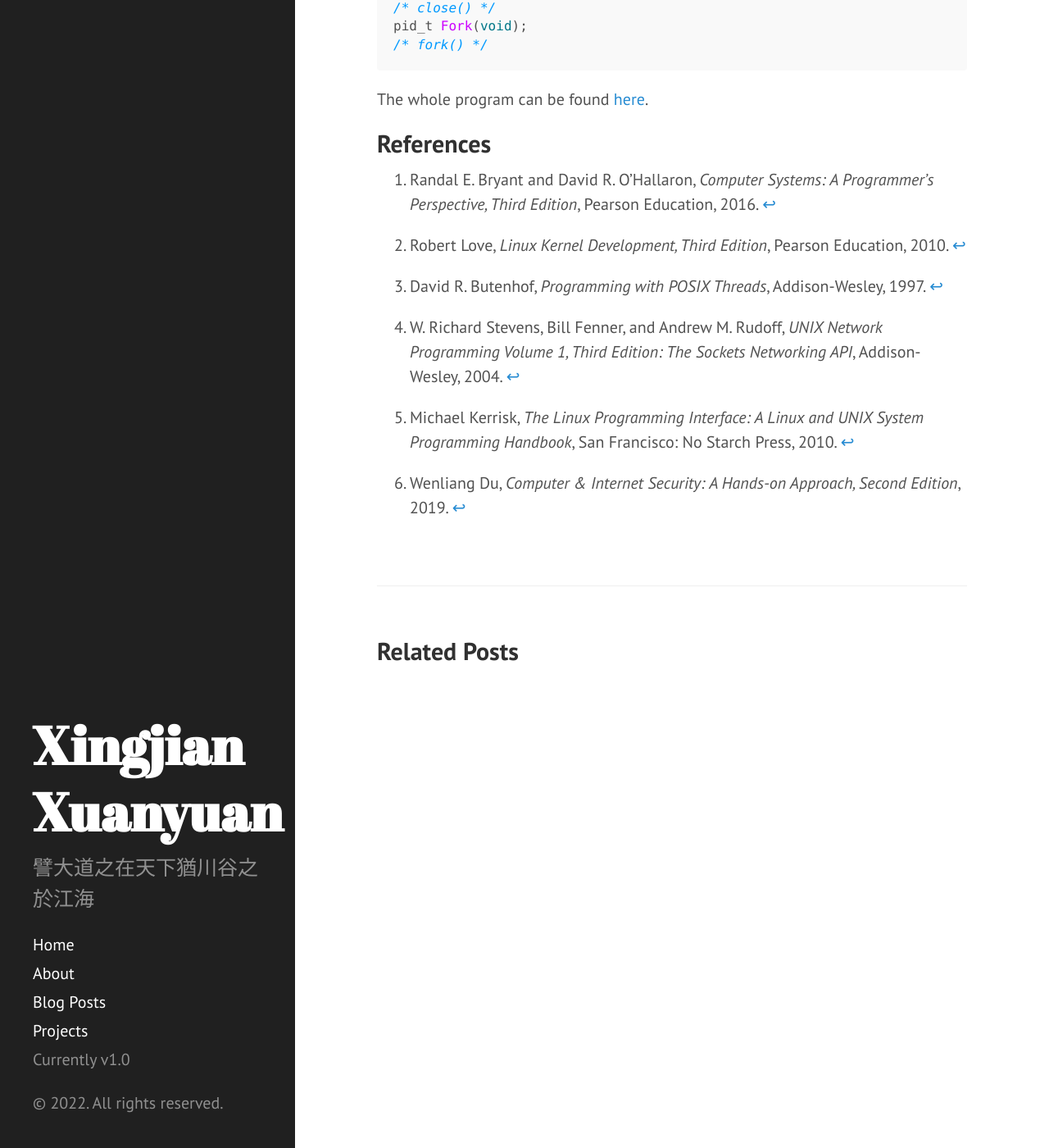
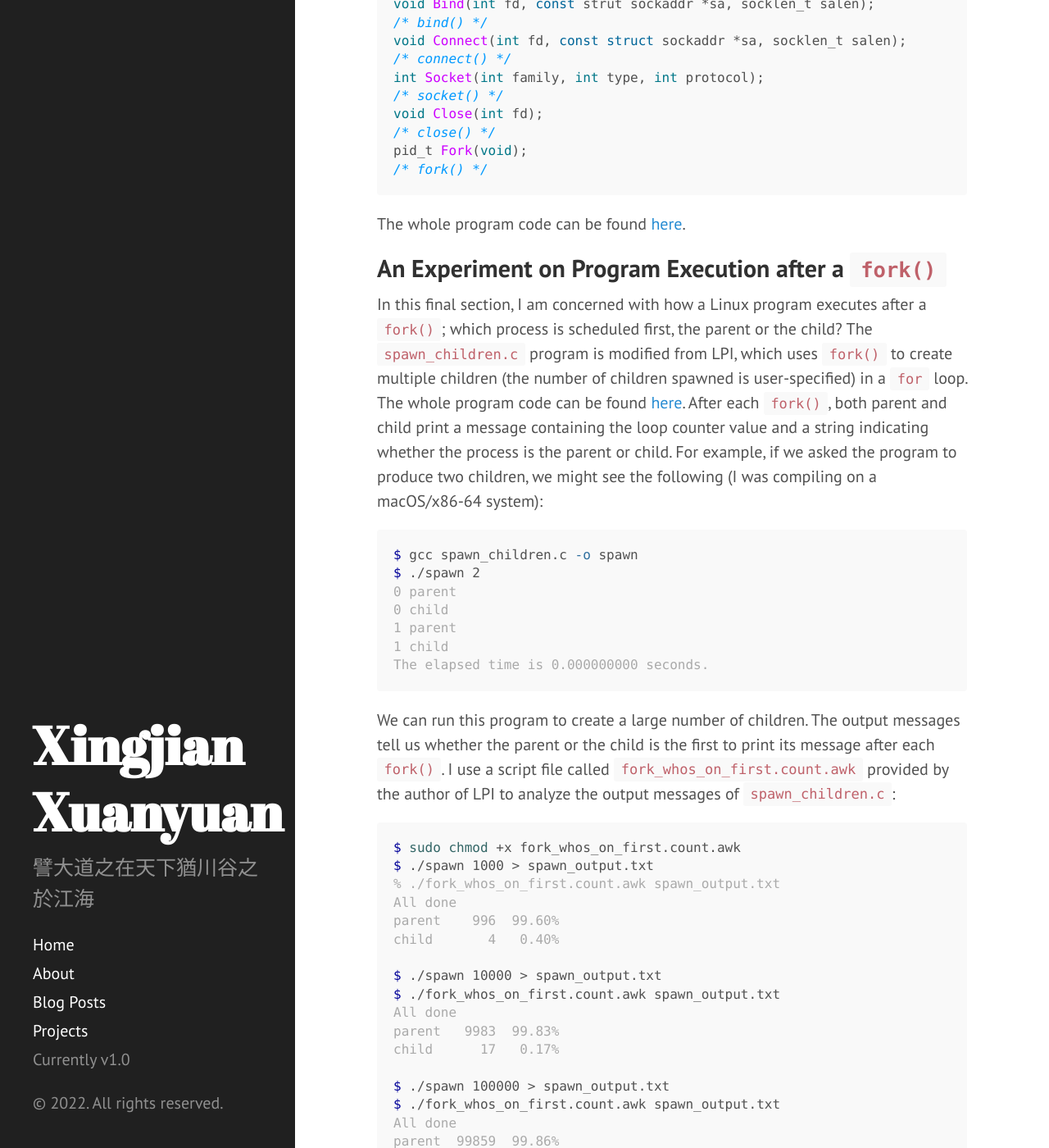
Before and after one commit to XingjianXuanyuan/XingjianXuanyuan.github.io, a Jekyll site: the page built from _posts/2021-12-25-fork-execve.md, in a window 1280 px wide and 1400 px high, scrolled down 10606 px. Shown: the whole window at 82% size. Built offline with Jekyll 4.4.1, drawn with Linux system fonts in a browser that asks for light colours; formulas are drawn with MathJax 3; some of the changed text lies outside the part shown.

Commit message:
add experiment

````diff
--- a/_posts/2021-12-25-fork-execve.md
+++ b/_posts/2021-12-25-fork-execve.md
@@ -121,6 +121,10 @@ SYSCALL_DEFINE0(fork)
 ```
 
 Here, <code>SYSCALL_DEFINE0()</code> is simply a macro that defines a system call with no parameters (hence the 0).
+
+<p style="color:gray; font-size:80%;">
+The <code>clone()</code> system call is similar to <code>fork()</code> except that more arguments are specified by the user to gain more control over what pieces of execution context are shared between the calling process and the child process.
+</p>
 
 ### execve()
 
@@ -320,7 +324,46 @@ void Close(int fd);													/* close() */
 pid_t Fork(void);													/* fork() */
 ```
 
-The whole program can be found [here](https://github.com/XingjianXuanyuan/CSE422S-OperatingSystemsOrganization/blob/main/Src/Studio16/unp_server.c).
+The whole program code can be found [here](https://github.com/XingjianXuanyuan/CSE422S-OperatingSystemsOrganization/blob/main/Src/Studio16/unp_server.c).
+
+## An Experiment on Program Execution after a <code>fork()</code>
+
+In this final section, I am concerned with how a Linux program executes after a <code>fork()</code>; which process is scheduled first, the parent or the child? The <code>spawn_children.c</code> program is modified from LPI, which uses <code>fork()</code> to create multiple children (the number of children spawned is user-specified) in a <code>for</code> loop. The whole program code can be found [here](https://github.com/XingjianXuanyuan/CSE422S-OperatingSystemsOrganization/blob/main/Src/Studio8/spawn_children.c). After each <code>fork()</code>, both parent and child print a message containing the loop counter value and a string indicating whether the process is the parent or child. For example, if we asked the program to produce two children, we might see the following (I was compiling on a macOS/x86-64 system):
+
+```console
+$ gcc spawn_children.c -o spawn
+$ ./spawn 2
+0 parent
+0 child
+1 parent
+1 child
+The elapsed time is 0.000000000 seconds.
+```
+
+We can run this program to create a large number of children. The output messages tell us whether the parent or the child is the first to print its message after each <code>fork()</code>. I use a script file called [<code>fork_whos_on_first.count.awk</code>](https://github.com/bradfa/tlpi-dist/blob/master/procexec/fork_whos_on_first.count.awk) provided by the author of LPI to analyze the output messages of <code>spawn_children.c</code>:
+
+```console
+$ sudo chmod +x fork_whos_on_first.count.awk
+$ ./spawn 1000 > spawn_output.txt
+% ./fork_whos_on_first.count.awk spawn_output.txt
+All done
+parent    996  99.60%
+child       4   0.40%
+
+$ ./spawn 10000 > spawn_output.txt
+$ ./fork_whos_on_first.count.awk spawn_output.txt
+All done
+parent   9983  99.83%
+child      17   0.17%
+
+$ ./spawn 100000 > spawn_output.txt
+$ ./fork_whos_on_first.count.awk spawn_output.txt
+All done
+parent  99859  99.86%
+child     141   0.14%
+```
+
+For the case of $100,000$ children created, the execution time of the <code>spawn_children.c</code> is $29.741205000$ seconds. The results show that the parent is almost always scheduled first after a <code>fork()</code>.
 
 ## References
 
````
Also changed, not shown: other parts of _posts/2021-12-25-fork-execve.md (+1 -1 lines), 1 other file.
